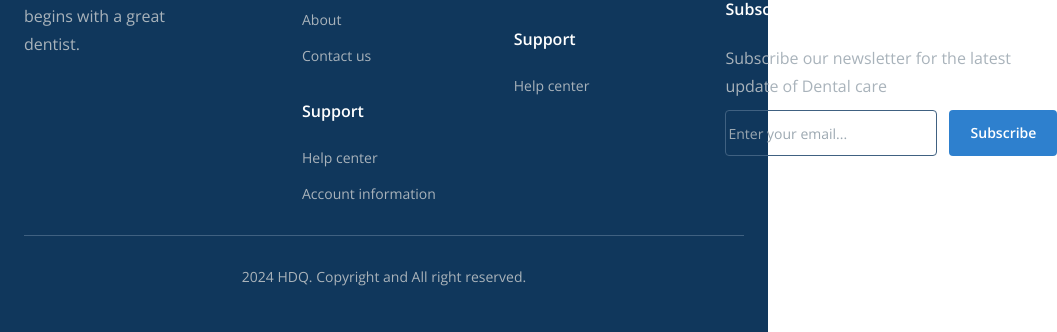
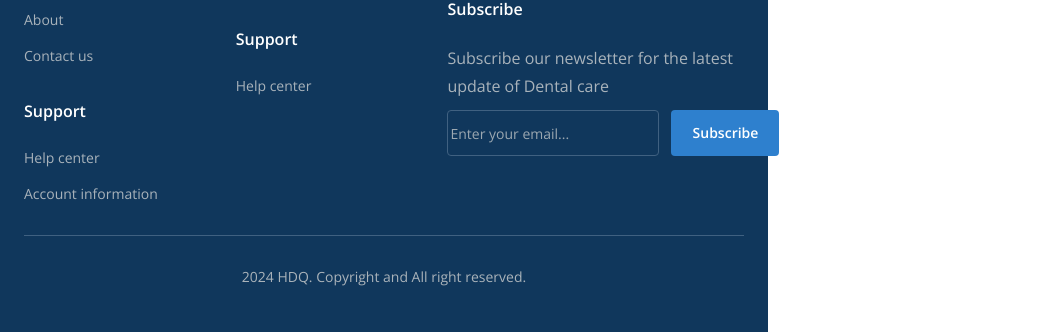
Before and after one commit to nguyenduyquoc/html_demo_3, a plain HTML site: page index.html in a window 768 px wide. Shown: the part 8269-8601 px from the top of the page, 1057 px wide, since content can reach past the window. Drawn offline with nearby package versions, Linux system fonts and the light colour scheme.

Commit message:
responsive -- footer

```diff
--- a/assets/css/responsive.css
+++ b/assets/css/responsive.css
@@ -201,6 +201,14 @@
 
 /* ================= Table ======================== */
 @media (min-width: 768px) and (max-width: 991.98px) {
+  /* 16. footer */
+  .footer-hidden-tablet {
+    display: none;
+  }
+
+  .footer__top {
+    grid-template-columns: 0.5fr 0.5fr 1fr;
+  }
 }
 
 /* ================= Mobile ======================== */
--- a/index.html
+++ b/index.html
@@ -613,7 +613,7 @@
         <!-- start footer top -->
         <div class="footer__top">
           <!-- column 1 -->
-          <div class="footer__column">
+          <div class="footer__column footer-hidden-tablet">
             <a href="./">
               <img
                 src="./assets/imgs/logo.svg"
```
